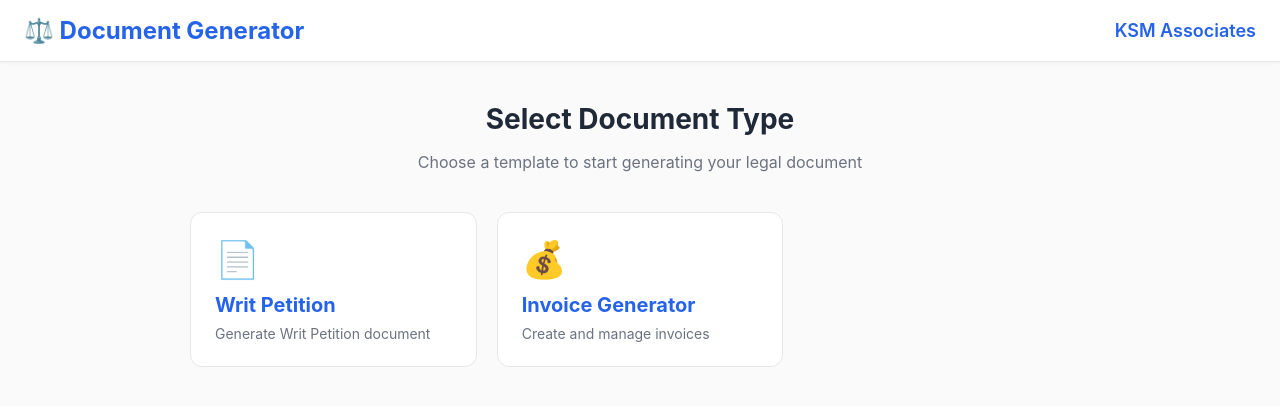
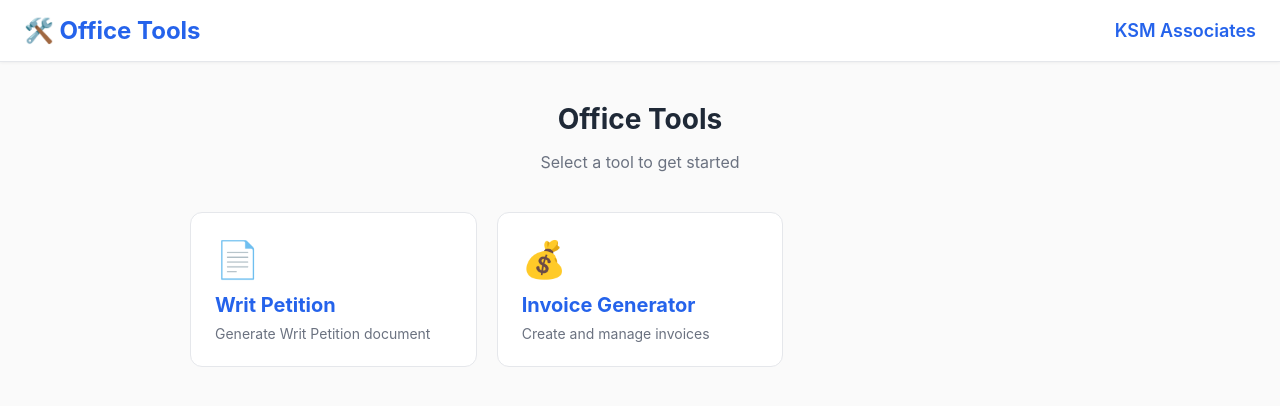
Before and after one commit to ksmurthylawassociates-creator/office_tools, a Flask app: page / in a window 1280 px wide. Shown: the top 406 px of the page. Run offline with Flask 3, Linux system fonts and the light colour scheme; some libraries are stand-ins or nearby versions.

Commit message:
Rebrand to Office Tools: Update headers and page titles to be more generic

```diff
--- a/templates/base.html
+++ b/templates/base.html
@@ -3,7 +3,7 @@
 <head>
     <meta charset="UTF-8">
     <meta name="viewport" content="width=device-width, initial-scale=1.0">
-    <title>{% block title %}Document Generator{% endblock %}</title>
+    <title>{% block title %}Office Tools - KSM Associates{% endblock %}</title>
     <style>
         :root {
             --primary: #2563eb;
@@ -78,7 +78,7 @@
 </head>
 <body>
     <div class="header">
-        <h1>⚖️ Document Generator</h1>
+        <h1>🛠️ Office Tools</h1>
         <div style="margin-left: auto; font-size: 18px; font-weight: 600; color: var(--primary);">KSM Associates</div>
     </div>
 
--- a/templates/form.html
+++ b/templates/form.html
@@ -1,6 +1,6 @@
 {% extends "base.html" %}
 
-{% block title %}Create {{ template_info.name }} - Document Generator{% endblock %}
+{% block title %}Create {{ template_info.name }} - Office Tools{% endblock %}
 
 {% block extra_css %}
 <link href="https://cdn.quilljs.com/1.3.6/quill.snow.css" rel="stylesheet">
--- a/templates/home.html
+++ b/templates/home.html
@@ -1,6 +1,6 @@
 {% extends "base.html" %}
 
-{% block title %}Home - Document Generator{% endblock %}
+{% block title %}Home - Office Tools{% endblock %}
 
 {% block content %}
 <style>
@@ -61,8 +61,8 @@
 
 <div class="container">
     <div class="intro">
-        <h2>Select Document Type</h2>
-        <p>Choose a template to start generating your legal document</p>
+        <h2>Office Tools</h2>
+        <p>Select a tool to get started</p>
     </div>
 
     <div class="templates-grid">
--- a/templates/invoice_edit.html
+++ b/templates/invoice_edit.html
@@ -1,6 +1,6 @@
 {% extends "base.html" %}
 
-{% block title %}Edit Invoice - Document Generator{% endblock %}
+{% block title %}Edit Invoice - Office Tools{% endblock %}
 
 {% block extra_css %}
 
--- a/templates/invoice_form.html
+++ b/templates/invoice_form.html
@@ -1,6 +1,6 @@
 {% extends "base.html" %}
 
-{% block title %}Create New Invoice - Document Generator{% endblock %}
+{% block title %}Create New Invoice - Office Tools{% endblock %}
 
 {% block extra_css %}
 
--- a/templates/invoice_list.html
+++ b/templates/invoice_list.html
@@ -1,6 +1,6 @@
 {% extends "base.html" %}
 
-{% block title %}Invoice Management - Document Generator{% endblock %}
+{% block title %}Invoice Management - Office Tools{% endblock %}
 
 {% block extra_css %}
 <style>
--- a/templates/invoice_password.html
+++ b/templates/invoice_password.html
@@ -1,6 +1,6 @@
 {% extends "base.html" %}
 
-{% block title %}Invoice Generator - Password Required{% endblock %}
+{% block title %}Invoice Generator - Password Required - Office Tools{% endblock %}
 
 {% block content %}
 <style>
```
